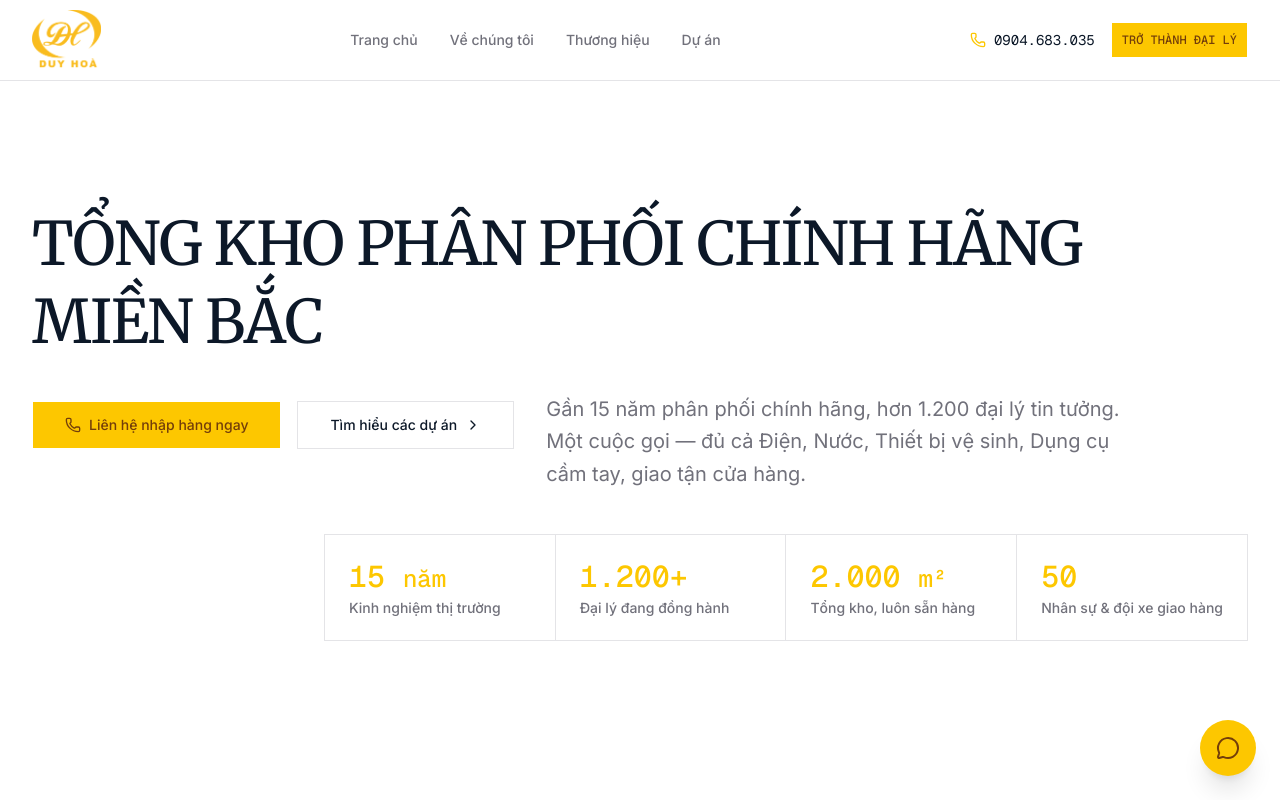
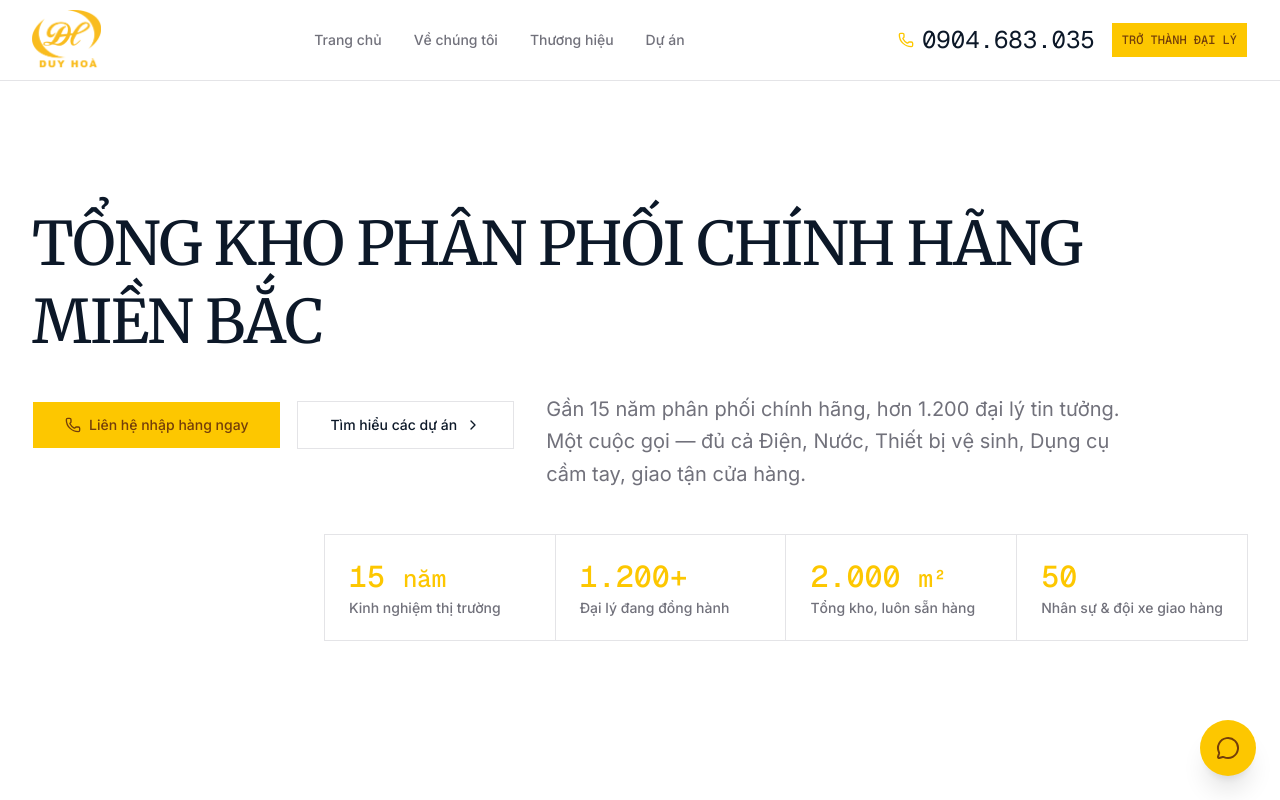
Before and after one commit to hoangphi69/duyhoa, a Next.js app: page / in a window 1280 px wide. Shown: the top 800 px of the page. Built offline with nearby package versions, Linux system fonts and the light colour scheme.

Commit message:
update mobile navbar

```diff
--- a/components/navbar.tsx
+++ b/components/navbar.tsx
@@ -53,8 +53,8 @@ export default function Navbar() {
           </nav>
 
           {/* Desktop CTA */}
-          <div className="hidden md:flex items-center gap-4">
-            <div className="flex items-center gap-2 font-mono text-foreground text-sm">
+          <div className="hidden md:flex items-center gap-4 font-mono">
+            <div className="flex items-center gap-2 text-foreground text-2xl">
               <Phone className="w-4 h-4 text-primary" />
               0904.683.035
             </div>
@@ -62,7 +62,7 @@ export default function Navbar() {
               href="/#contact-section"
               className={buttonVariants({ size: 'lg' })}
             >
-              <span className="font-mono uppercase">Trở thành Đại lý</span>
+              <span className="uppercase">Trở thành Đại lý</span>
             </Link>
           </div>
 
@@ -115,7 +115,7 @@ export default function Navbar() {
             </Link>
 
             {/* Mobile Contact & CTA */}
-            <div className="flex flex-col gap-4 pt-4 border-border border-t">
+            <div className="flex flex-col gap-4 pt-4 border-border border-t font-mono">
               <div className="flex items-center gap-2 font-medium text-foreground text-base">
                 <Phone className="w-5 h-5 text-primary" />
                 0904.683.035
```
